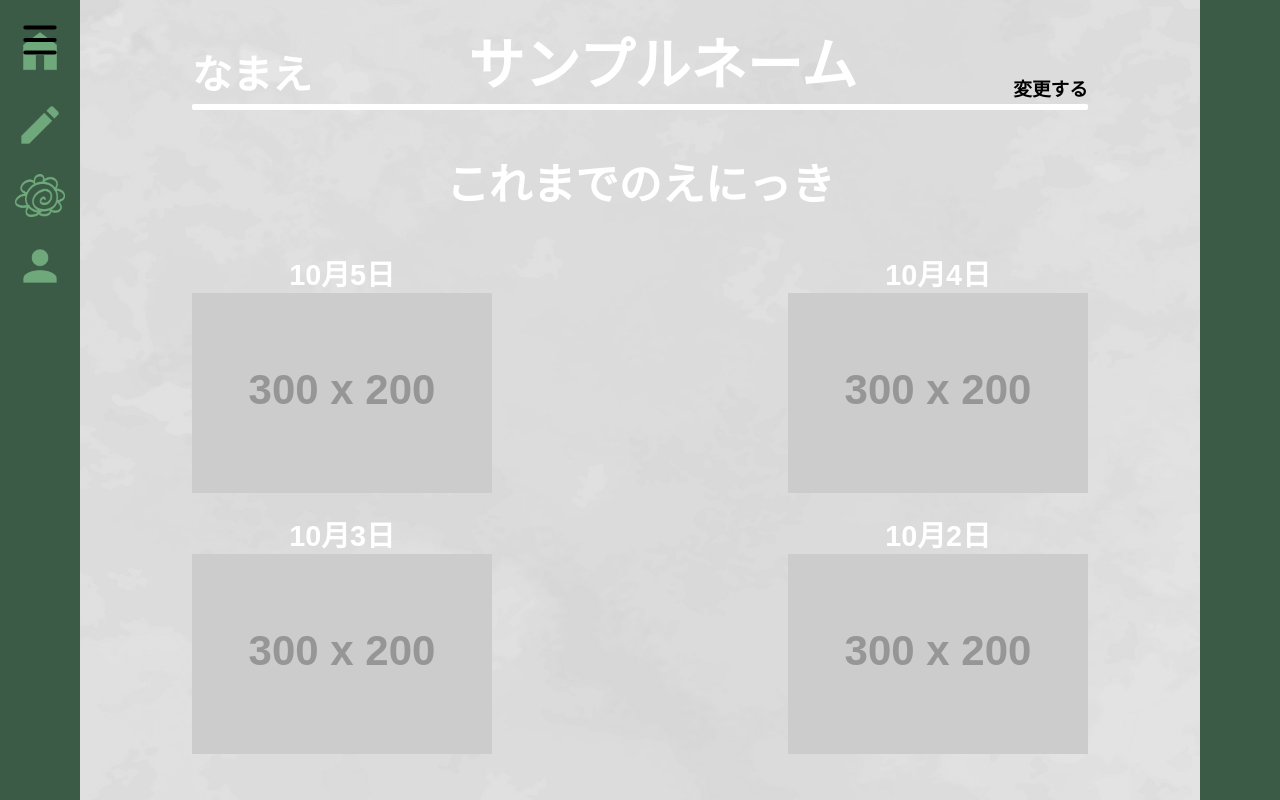
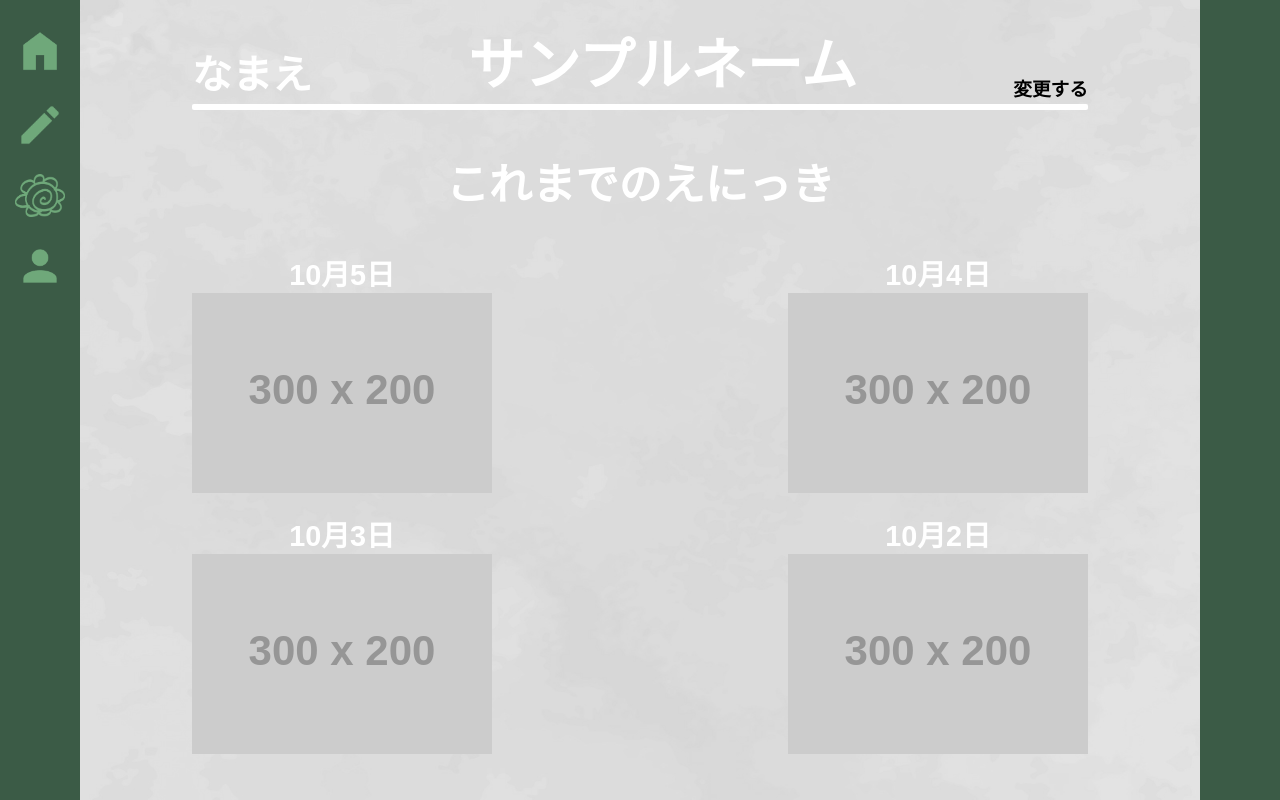
Before and after one commit to moriyoshi-kasuga/2025-summer-techjam, a Flask app: page /mypage/ in a window 1280 px wide. Run offline with Flask 3, Linux system fonts and the light colour scheme; grey boxes labelled with a size stand in for pictures from a placeholder-image service; some libraries are stand-ins or nearby versions; some web fonts are replaced.

Commit message:
feat:menuberの追加に伴うハンバーガーメニューの削除

```diff
--- a/app/templates/mypage.html
+++ b/app/templates/mypage.html
@@ -63,22 +63,9 @@
     color: #ffffff;
     margin: 0;
   }
-
-  .hamburger {
-    position: absolute;
-    top: 15px;
-    left: 15px;
-    width: 50px;
-    height: 50px;
-    cursor: pointer;
-    z-index: 1000;
-  }
 </style>
 {% endblock head %}
 {% block body %}
-<div class="hamburger">
-  <img src="/static/icons/hamburger.svg" alt="Menu Icon">
-</div>
 <div id="mypage">
   <div class="name__block font-zenmaru">
     <h2 class="name__title">なまえ</h2>
```
